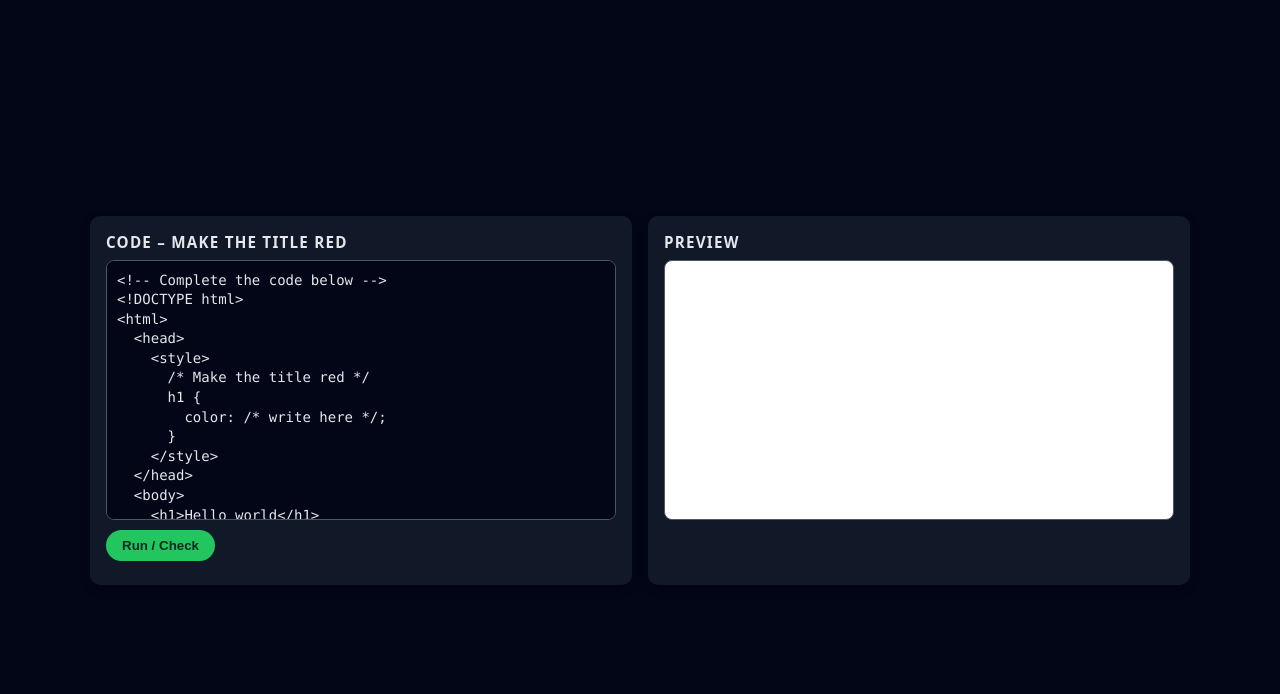
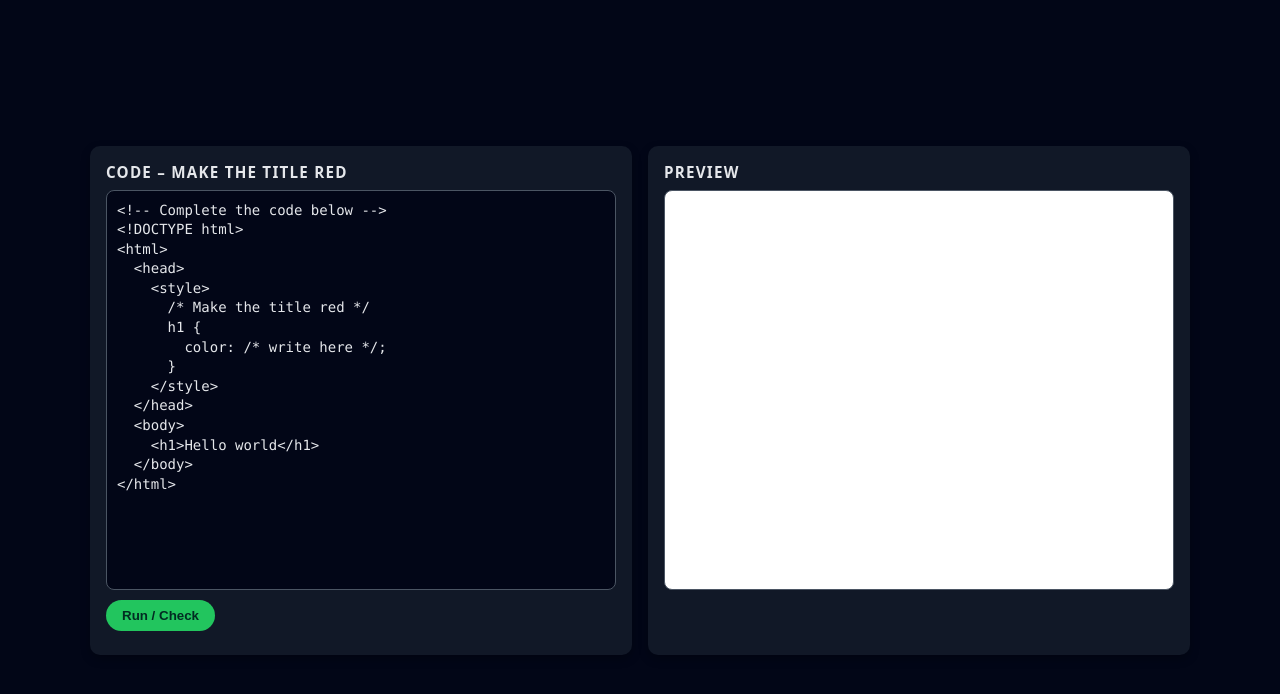
Before and after one commit to sSailSs/QR-Challenges, a plain HTML site: page One/index.html in a window 1280 px wide. Drawn offline with Linux system fonts and the light colour scheme.

Commit message:
Increase height of textarea and iframe to 400px
Updated textarea and iframe height to 400px.

```diff
--- a/One/css.css
+++ b/One/css.css
@@ -50,7 +50,7 @@ h2 {
 /* Zone de code */
 textarea {
   width: 100%;
-  height: 260px;
+  height: 400px;
   border-radius: 8px;
   border: 1px solid #4b5563;
   background: #020617;
@@ -67,7 +67,7 @@ textarea {
 /* Zone de preview */
 iframe {
   width: 100%;
-  height: 260px;
+  height: 400px;
   border-radius: 8px;
   border: 1px solid #4b5563;
   background: white;
```
